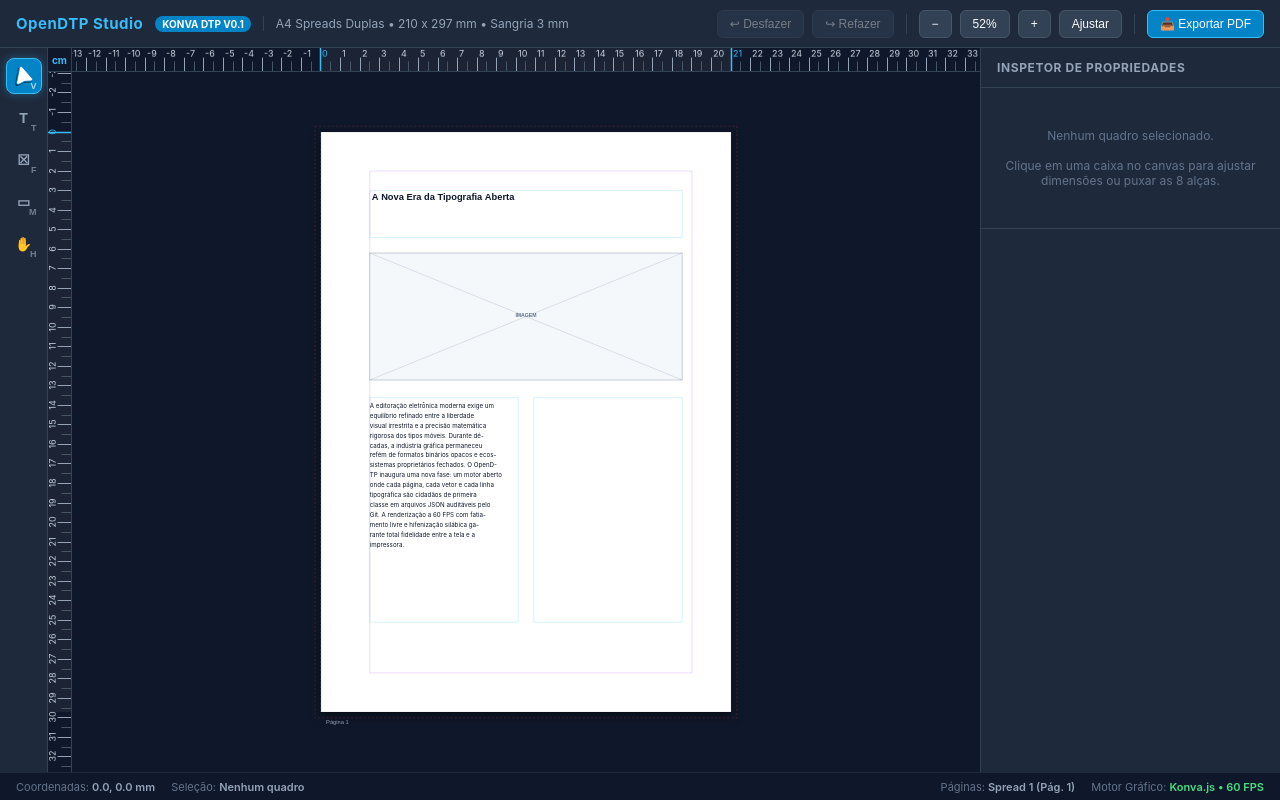
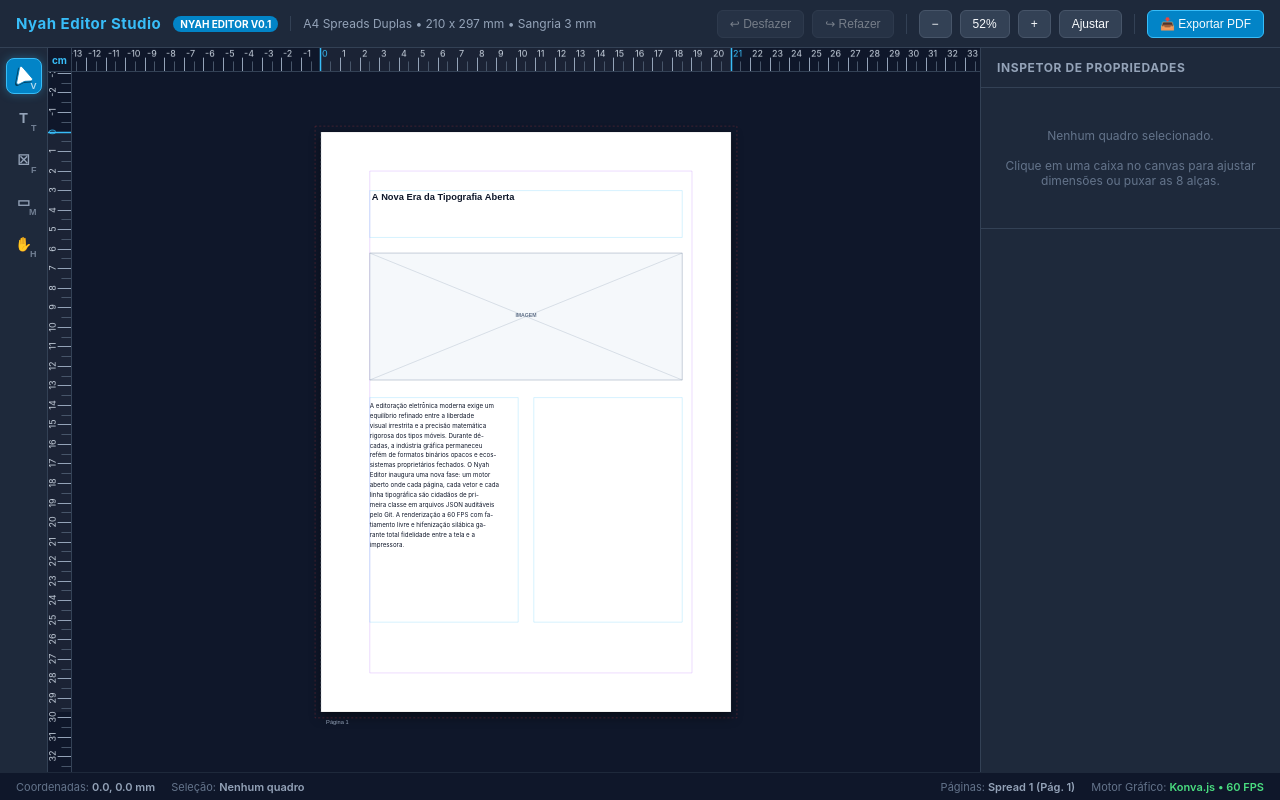
Before and after one commit to TioDantalian/Nyah_Editor, a website: page src/ui/app.html in a window 1280 px wide. Drawn offline with Linux system fonts and the light colour scheme.

Commit message:
feat: renomear programa para Nyah Editor

```diff
--- a/package.json
+++ b/package.json
@@ -1,7 +1,7 @@
 {
-  "name": "open-dtp",
+  "name": "nyah-editor",
   "version": "0.1.0",
-  "description": "Estudo, arquitetura e protótipos para um software moderno e aberto de DTP.",
+  "description": "Nyah Editor — Software moderno, aberto e visual de editoração gráfica e DTP.",
   "private": true,
   "scripts": {
     "spike:1": "node spikes/spike-01-freeform-text-slicer/run.js",
--- a/src/server.js
+++ b/src/server.js
@@ -1,5 +1,5 @@
 /**
- * OpenDTP - Local Zero-Dependency Dev & Studio Server
+ * Nyah Editor - Local Zero-Dependency Dev & Studio Server
  *
  * Servidor HTTP nativo em Node.js (sem dependências externas)
  * para servir a aplicação do estúdio, assets e amostras.
@@ -59,7 +59,7 @@ const server = http.createServer((req, res) => {
 server.listen(PORT, () => {
   const url = `http://localhost:${PORT}/src/ui/app.html`;
   console.log('=============================================================');
-  console.log('🚀 SERVIDOR OPENDTP STUDIO EM EXECUÇÃO');
+  console.log('🚀 SERVIDOR NYAH EDITOR STUDIO EM EXECUÇÃO');
   console.log('=============================================================');
   console.log(`🌐 Acesso Web: ${url}`);
   console.log('=============================================================');
--- a/src/ui/app.html
+++ b/src/ui/app.html
@@ -3,7 +3,7 @@
 <head>
   <meta charset="UTF-8">
   <meta name="viewport" content="width=device-width, initial-scale=1.0">
-  <title>OpenDTP Studio — Editoração Visual Profissional</title>
+  <title>Nyah Editor Studio — Editoração Visual Profissional</title>
   <style>
     * { box-sizing: border-box; margin: 0; padding: 0; }
     body, html {
@@ -339,8 +339,8 @@
     <!-- Top Header -->
     <header>
       <div class="brand">
-        <h1>OpenDTP Studio</h1>
-        <span class="badge">Konva DTP v0.1</span>
+        <h1>Nyah Editor Studio</h1>
+        <span class="badge">Nyah Editor v0.1</span>
         <div class="doc-meta" id="lblDocMeta">A4 Spreads Duplas • 210 x 297 mm • Sangria 3 mm</div>
       </div>
 
--- a/src/ui/app.js
+++ b/src/ui/app.js
@@ -1,7 +1,7 @@
 /**
- * OpenDTP Studio — Konva-Powered Interactive DTP Workspace
+ * Nyah Editor Studio — Konva-Powered Interactive DTP Workspace
  *
- * Integração robusta entre o motor editorial (OpenDTPEngine), o modelo de
+ * Integração robusta entre o motor editorial, o modelo de
  * comandos transacionais (Undo/Redo) e o motor gráfico Konva.js (Transformer de 8 alças).
  */
 
@@ -14,7 +14,7 @@ window.addEventListener('DOMContentLoaded', () => {
   // 1. Inicializar Motor do Documento
   const engine = new OpenDTPEngine();
   const doc = engine.createDocument({
-    title: 'Edição Especial OpenDTP',
+    title: 'Edição Especial Nyah Editor',
     pageSetup: {
       preset: 'A4',
       widthMm: 210,
@@ -36,7 +36,7 @@ window.addEventListener('DOMContentLoaded', () => {
     'refém de formatos binários opacos e ecossistemas proprietários fechados.'
   );
   story.addParagraph(
-    'O OpenDTP inaugura uma nova fase: um motor aberto onde cada página, cada vetor e cada linha ' +
+    'O Nyah Editor inaugura uma nova fase: um motor aberto onde cada página, cada vetor e cada linha ' +
     'tipográfica são cidadãos de primeira classe em arquivos JSON auditáveis pelo Git. A renderização a 60 FPS ' +
     'com fatiamento livre e hifenização silábica garante total fidelidade entre a tela e a impressora.'
   );
@@ -1174,7 +1174,7 @@ window.addEventListener('DOMContentLoaded', () => {
       const url = URL.createObjectURL(blob);
       const a = document.createElement('a');
       a.href = url;
-      a.download = 'OpenDTP_Documento_A4.pdf';
+      a.download = 'Nyah_Editor_Documento_A4.pdf';
       document.body.appendChild(a);
       a.click();
       document.body.removeChild(a);
```
Also changed, not shown: README.md.
